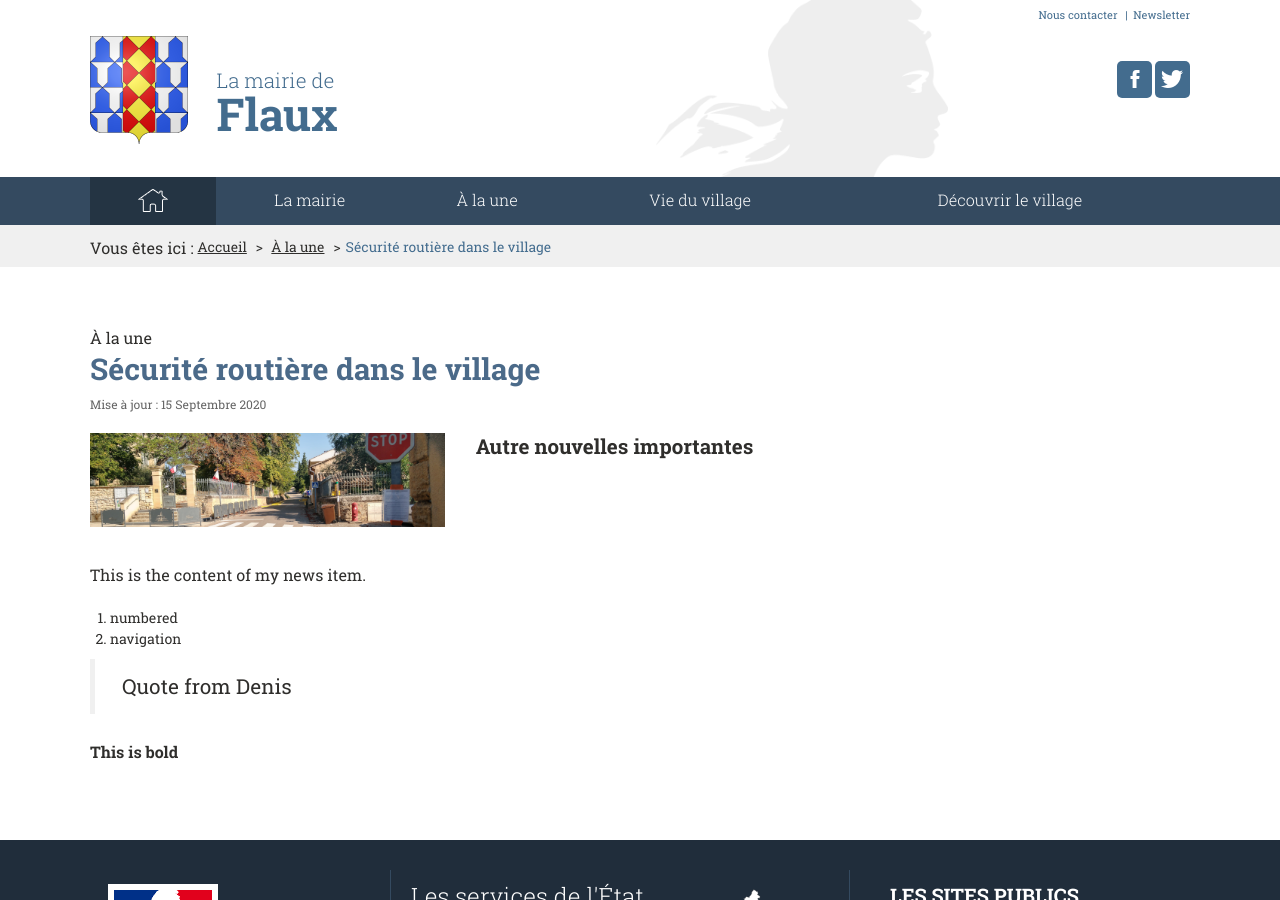
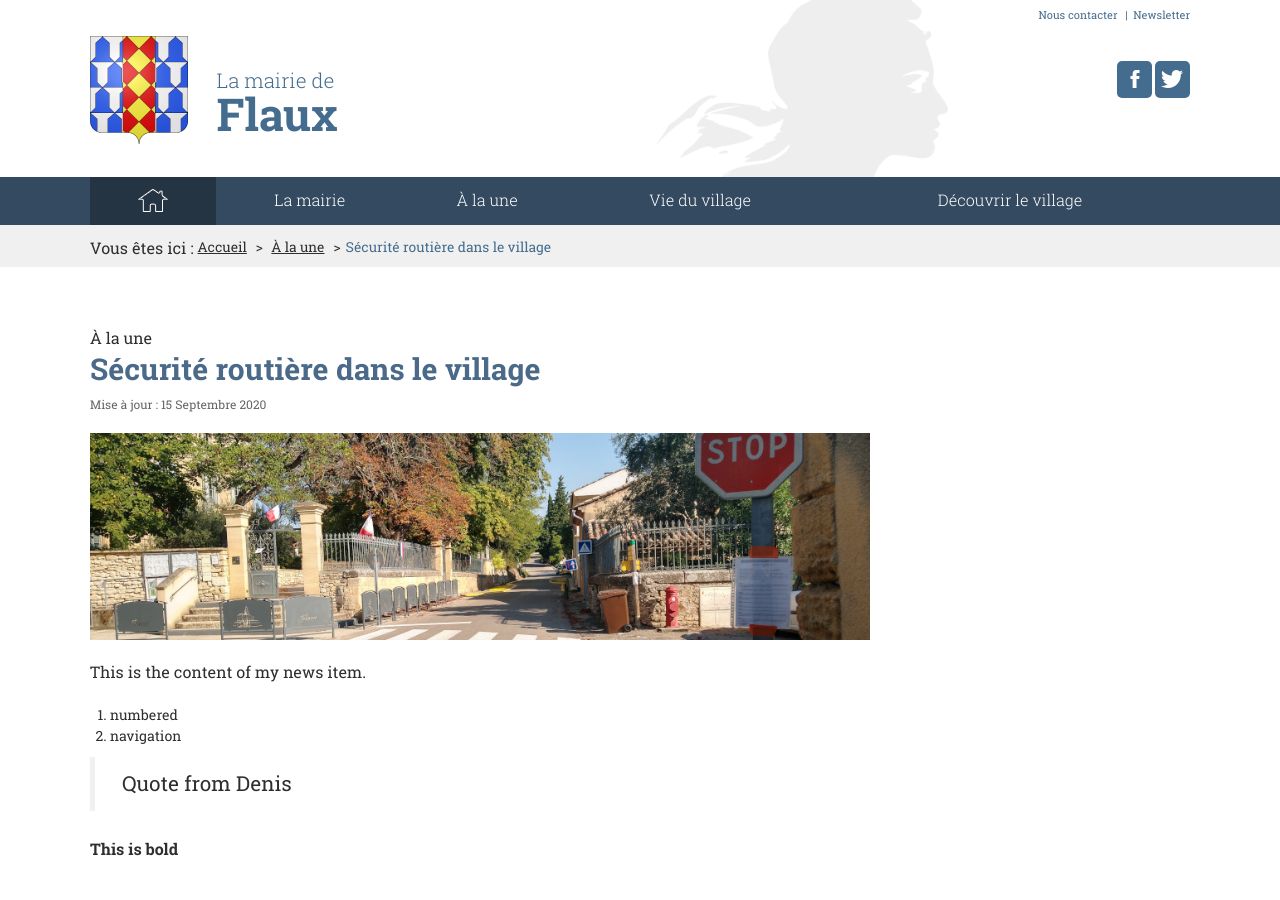
Before and after one commit to Flaux-Village/flaux-village.github.io, a Jekyll site: the page built from _actualites/stopecole.md, in a window 1280 px wide and 900 px high. Built offline with Jekyll 4.4.1, drawn with Linux system fonts in a browser that asks for light colours.

Commit message:
Update stopecole.md

```diff
--- a/_actualites/stopecole.md
+++ b/_actualites/stopecole.md
@@ -10,7 +10,7 @@ date_texte: 15 Septembre 2020
 date: 2020-09-15
 illustration: /assets/illustrations/news/stopecole-article-940x250.png
 description_illustration: Stop devant l'école
-introduction: Autre nouvelles importantes
+
 ---
 This is the content of my news item.
 
```
